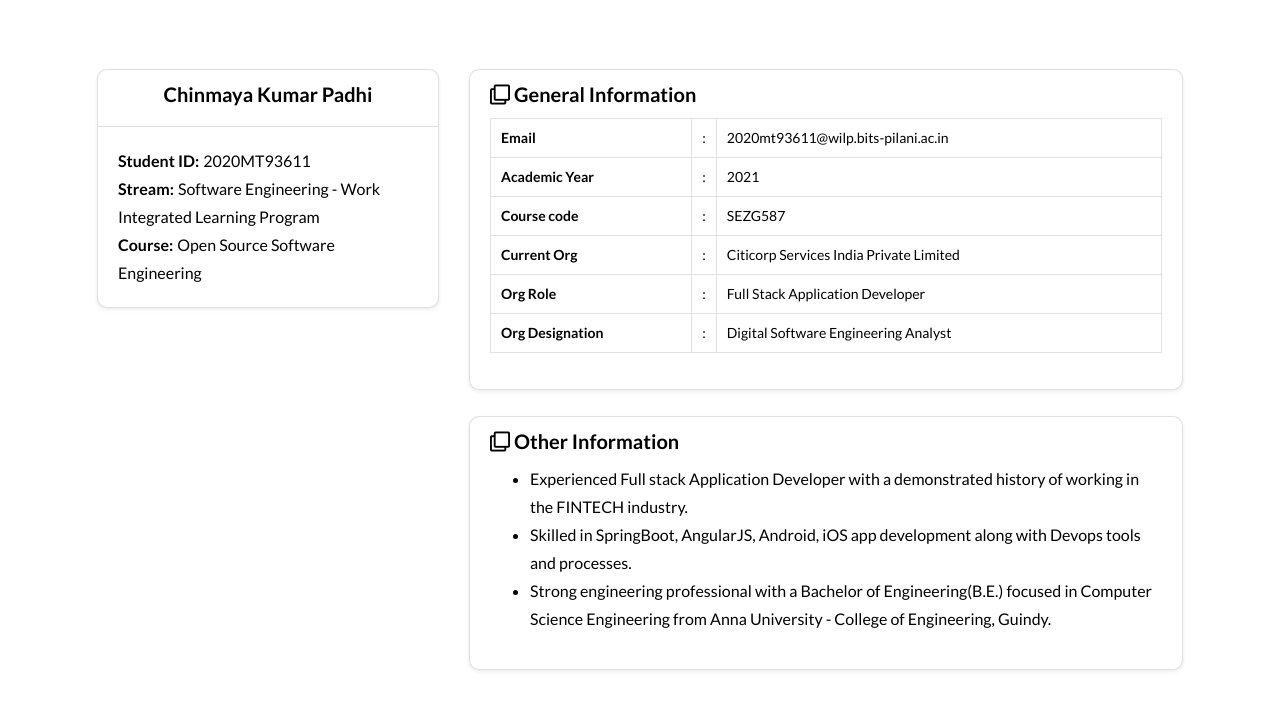
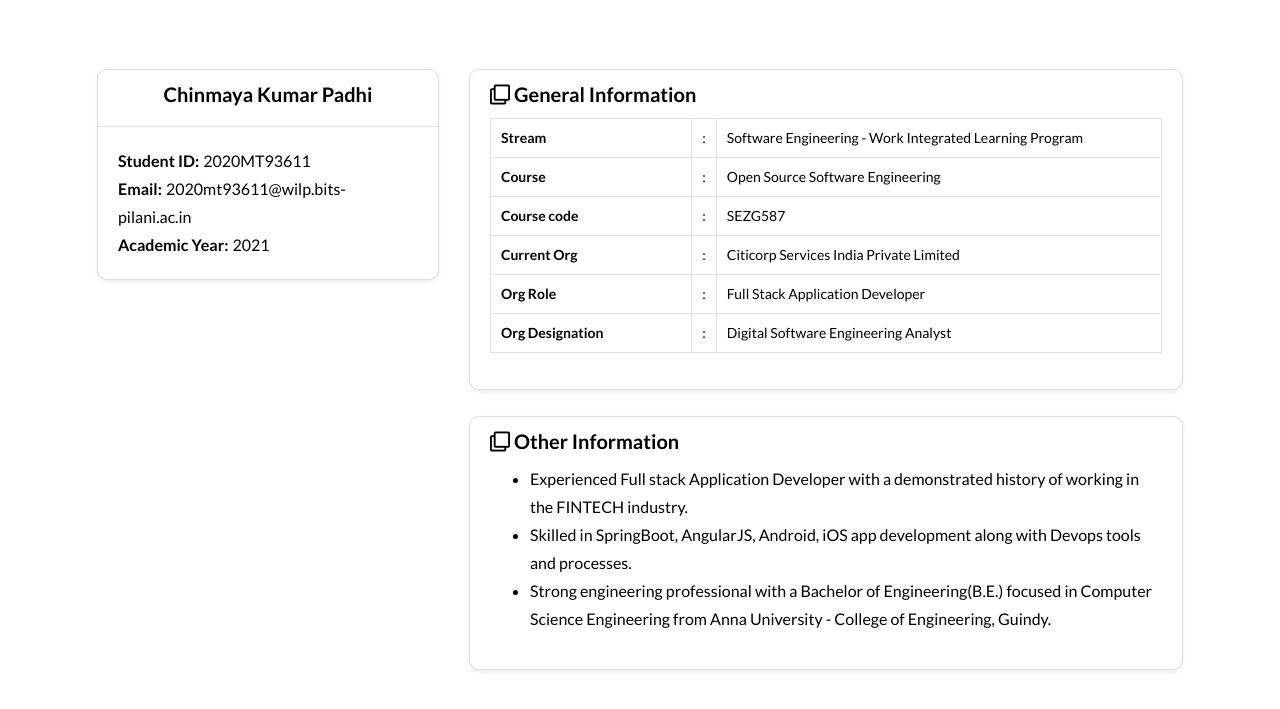
Before and after one commit to chinmaya2020mt93611/chinmaya2020mt93611, a plain HTML site: page index.html in a window 1280 px wide. Shown: the part 95-804 px from the top of the page. Drawn offline with nearby package versions, Linux system fonts and the light colour scheme.

Commit message:
Add files via upload

```diff
--- a/index.html
+++ b/index.html
@@ -39,8 +39,8 @@
           </div>
           <div class="card-body">
             <p class="mb-0"><strong class="pr-1">Student ID:</strong>2020MT93611</p>
-            <p class="mb-0"><strong class="pr-1">Stream:</strong>Software Engineering - Work Integrated Learning Program</p>
-            <p class="mb-0"><strong class="pr-1">Course:</strong>Open Source Software Engineering</p>
+			<p class="mb-0"><strong class="pr-1">Email:</strong>2020mt93611@wilp.bits-pilani.ac.in</p>
+			<p class="mb-0"><strong class="pr-1">Academic Year:</strong>2021</p>
           </div>
         </div>
       </div>
@@ -52,14 +52,14 @@
           <div class="card-body pt-0">
             <table class="table table-bordered">
               <tr>
-                <th width="30%">Email</th>
+                <th width="30%">Stream</th>
                 <td width="2%">:</td>
-                <td>2020mt93611@wilp.bits-pilani.ac.in</td>
+                <td>Software Engineering - Work Integrated Learning Program</td>
               </tr>
               <tr>
-                <th width="30%">Academic Year</th>
+                <th width="30%">Course</th>
                 <td width="2%">:</td>
-                <td>2021</td>
+                <td>Open Source Software Engineering</td>
               </tr>
               <tr>
                 <th width="30%">Course code</th>
```
